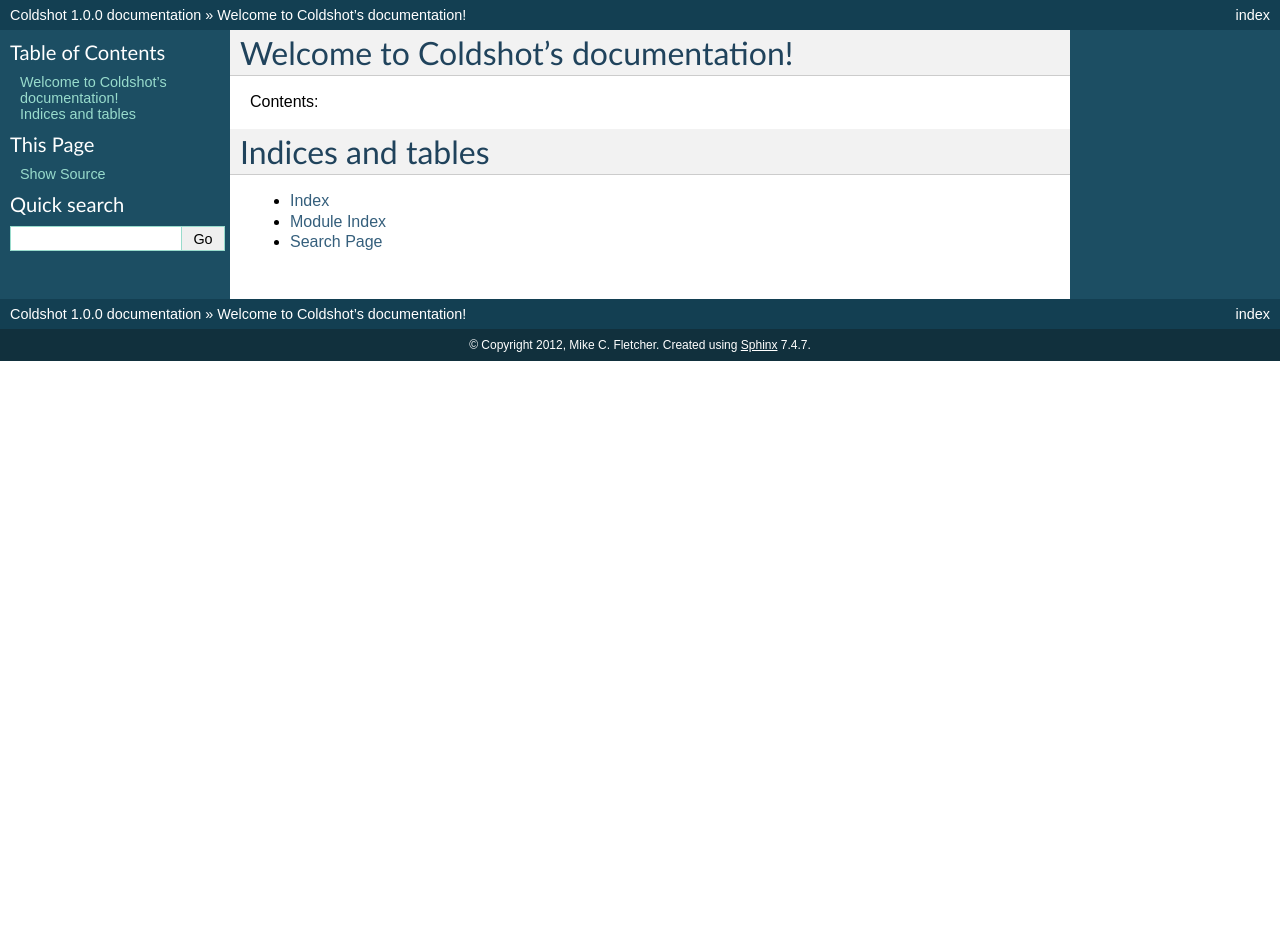
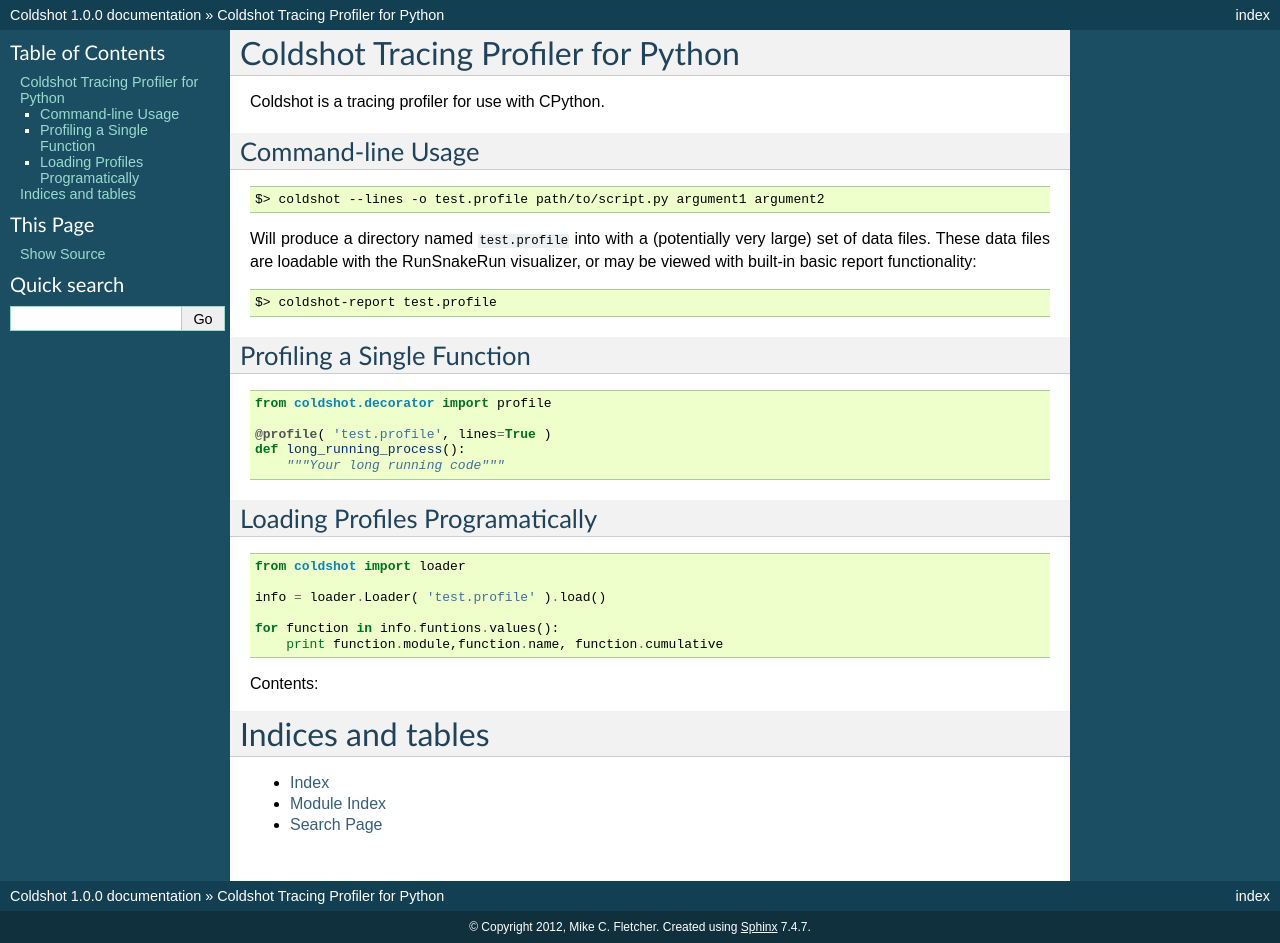
Before and after one commit to mcfletch/coldshot, a Sphinx documentation site: the page built from docs/index.rst, in a window 1280 px wide. Built offline with Sphinx 7.4.7, drawn with Linux system fonts in a browser that asks for light colours; before the commit the page ends 900 px from its top, so only the background shows below that.

Commit message:
Bit of usage documentation

```diff
--- a/docs/index.rst
+++ b/docs/index.rst
@@ -1,10 +1,46 @@
-.. Coldshot documentation master file, created by
-   sphinx-quickstart on Sun Nov 11 16:52:34 2012.
-   You can adapt this file completely to your liking, but it should at least
-   contain the root `toctree` directive.
+Coldshot Tracing Profiler for Python
+====================================
 
-Welcome to Coldshot's documentation!
-====================================
+Coldshot is a tracing profiler for use with CPython.
+
+Command-line Usage
+----------------------------
+
+.. code:: bash
+
+    $> coldshot --lines -o test.profile path/to/script.py argument1 argument2
+
+Will produce a directory named ``test.profile`` into with a (potentially very large)
+set of data files.  These data files are loadable  with the RunSnakeRun visualizer, or
+may be viewed with built-in basic report functionality:
+
+.. code:: bash
+
+    $> coldshot-report test.profile
+
+Profiling a Single Function
+----------------------------------
+
+.. code:: python
+
+    from coldshot.decorator import profile
+
+    @profile( 'test.profile', lines=True )
+    def long_running_process():
+        """Your long running code"""
+
+Loading Profiles Programatically
+-------------------------------------------
+
+.. code:: python
+
+    from coldshot import loader
+
+    info = loader.Loader( 'test.profile' ).load()
+
+    for function in info.funtions.values():
+        print function.module,function.name, function.cumulative
+
 
 Contents:
 
```
